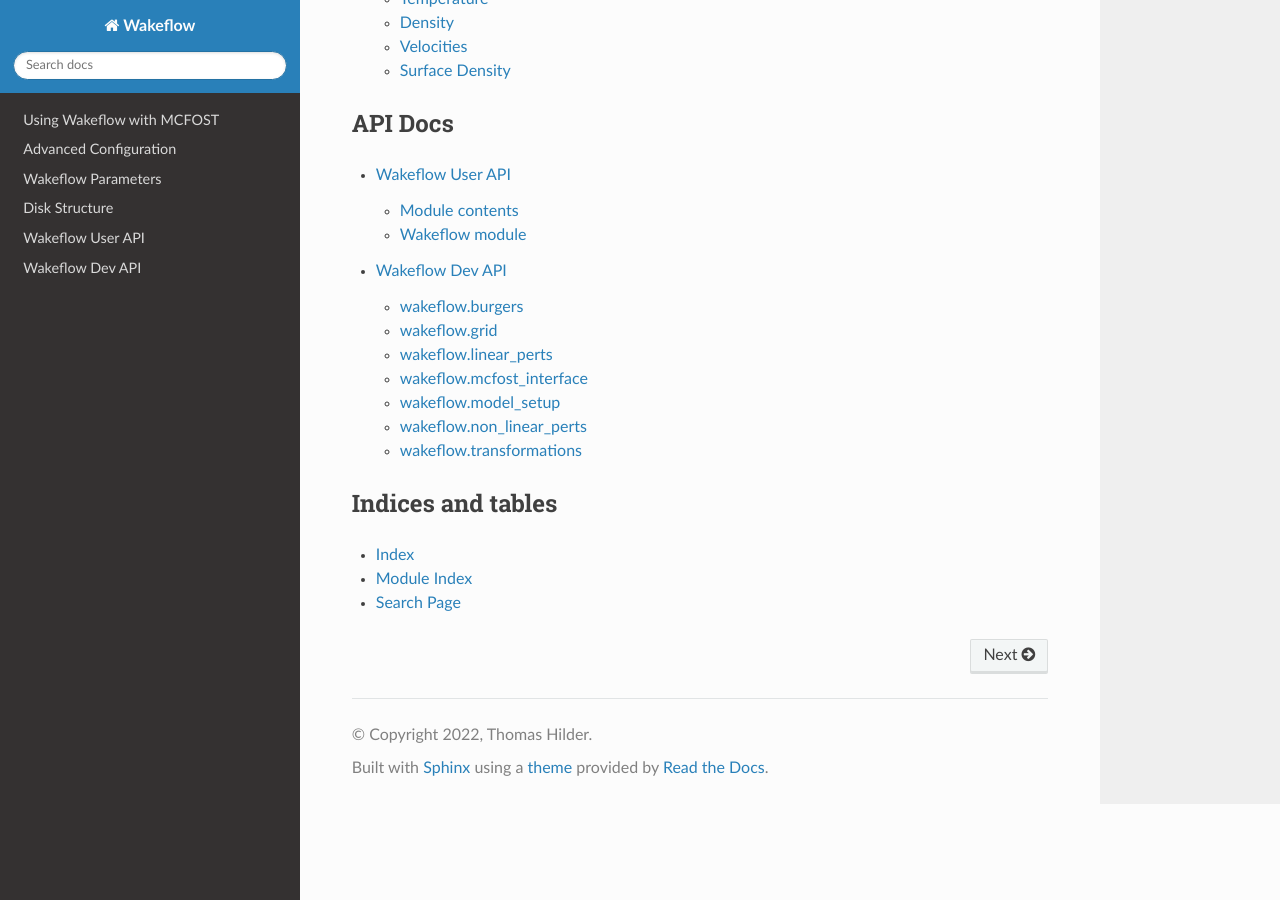
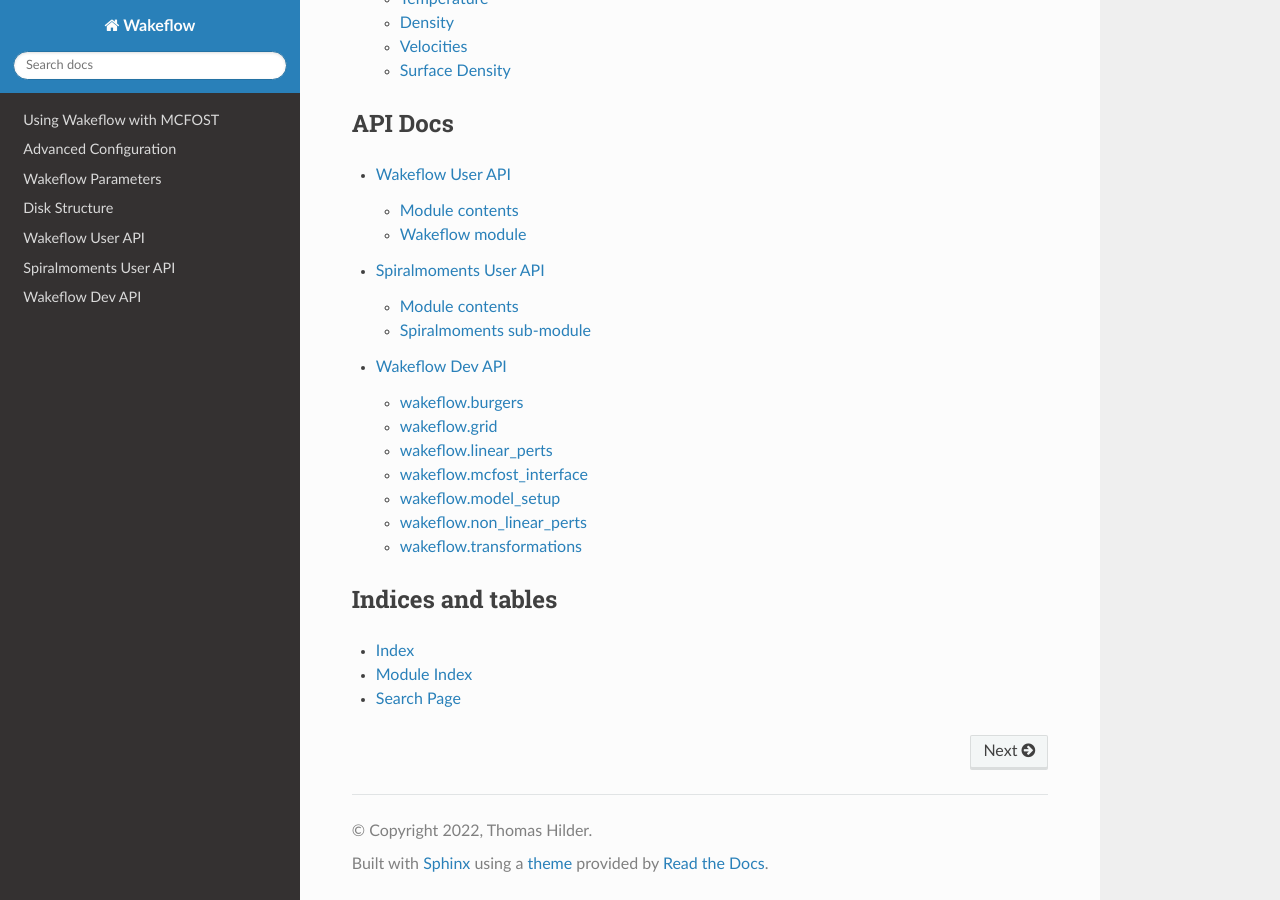
Before and after one commit to TomHilder/wakeflow, a Sphinx documentation site: the page built from docs/index.rst, in a window 1280 px wide and 900 px high, scrolled down 741 px. Built offline with Sphinx 7.4.7 and the Read the Docs theme 2.0.0, drawn with Linux system fonts in a browser that asks for light colours; pages that are not in the unit, such as notebooks, are missing from menus.

Commit message:
adding API docs for spiralmoments

```diff
--- a/docs/API.rst
+++ b/docs/API.rst
@@ -13,6 +13,25 @@
 -----------------
 
 .. automodule:: wakeflow.wakeflow
+   :members:
+   :undoc-members:
+   :show-inheritance:
+
+Spiralmoments User API
+=================
+
+Module contents
+-----------------
+
+.. automodule:: spiralmoments
+   :members:
+   :undoc-members:
+   :show-inheritance:
+
+Spiralmoments sub-module
+-----------------
+
+.. automodule:: spiralmoments.spiralmoments
    :members:
    :undoc-members:
    :show-inheritance:
```
